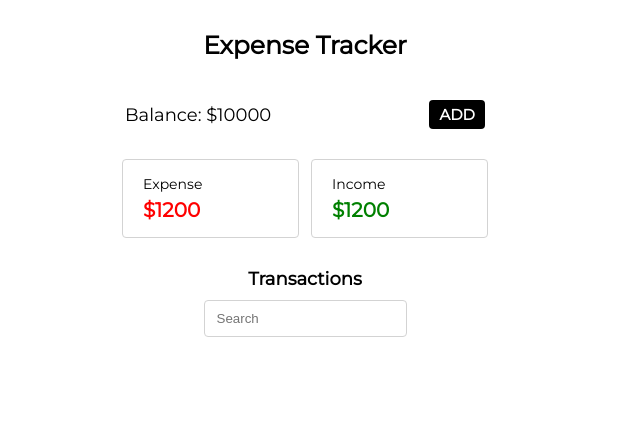
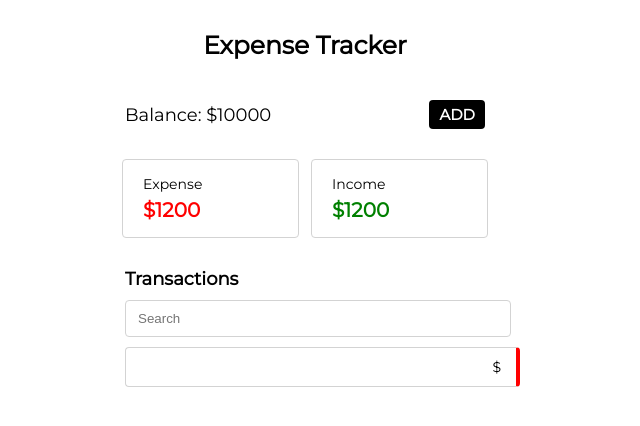
Before and after one commit to raffay2001/EXPENSE-TRACKER-APPLICATION, a React (Create React App) app: page / in a window 1280 px wide. Both pictures are taken after a click on the element "Add Transaction". Shown: the top 426 px of the page, without its empty margins (335-975 px from the left). Built offline with nearby package versions, Linux system fonts and the light colour scheme.

Commit message:
Work on the Transaction Component I

```diff
--- a/src/modules/home/OverviewComponent.js
+++ b/src/modules/home/OverviewComponent.js
@@ -101,7 +101,7 @@ const AddTransactionView = ({ toggleAddTxn, updateTransactions }) => {
     }, []);
 
     const addTransaction = () => {
-        console.log({ amount: Number(amount), desc, type });
+        console.log({ amount: Number(amount), desc, type, id: Date.now() });
         toggleAddTxn(prevState => !prevState);
         updateTransactions({ amount, desc, type });
     }
--- a/src/modules/home/TransactionComponent.js
+++ b/src/modules/home/TransactionComponent.js
@@ -4,7 +4,7 @@ import styled from 'styled-components';
 const Container = styled.div`
     display: flex;
     flex-direction: column;
-    align-items: center;
+    align-items: flex-start;
     gap: 10px;
     font-family: 'Montserrat';
     font-size: 18px;
@@ -15,15 +15,33 @@ const Container = styled.div`
         padding: 10px 12px;
         border-radius: 4px;
         border: 1px solid lightgray;
+        width: 100%;
     }
     & input:focus {
         border: 1px solid black;
     }
 `;
 
+const Cell = styled.div`
+    display: flex;
+    flex-direction: row;
+    padding: 10px 15px;
+    font-size: 14px;
+    border-radius: 4px;
+    align-items: center;
+    font-weight: normal;
+    width: 100%;
+    justify-content: space-between;
+    border: 1px solid lightgray;
+    border-right: 4px solid ${(props) => (props.isExpense ? 'red' : 'green')};
+`;
+
 const TransactionCell = ({ transaction }) => {
     return (
-        <></>
+        <Cell isExpense={transaction.type === 'EXPENSE'}>
+            <span>{transaction.desc}</span>
+            <span>${transaction.amount}</span>
+        </Cell>
     );
 }
 
@@ -36,7 +54,7 @@ const TransactionComponent = ({ transactions }) => {
                 placeholder='Search'
             />
             {
-                transactions.length ? transactions.map((transaction) => <TransactionCell transaction={transaction} />) : ''
+                transactions.length ? transactions.map((transaction) => <TransactionCell transaction={transaction} key={transaction.id} />) : ''
             }
 
         </Container>
--- a/src/modules/home/index.js
+++ b/src/modules/home/index.js
@@ -1,4 +1,5 @@
 import React, { useState } from "react";
+import { useEffect } from "react";
 import styled from "styled-components";
 import OverviewComponent from "./OverviewComponent";
 import TransactionComponent from "./TransactionComponent";
@@ -15,13 +16,31 @@ const Container = styled.div`
 
 const HomeComponent = (props) => {
     const [transactions, setTransactions] = useState([]);
+    const [expense, setExpense] = useState(0);
+    const [income, setIncome] = useState(0);
     const updateTransactions = (payload) => {
         setTransactions([...transactions, payload]);
     }
+
+
+    useEffect(() => {
+        let expense = 0;
+        let income = 0;
+        transactions.map(
+            (transaction) => {
+                transaction.type === 'EXPENSE'
+                    ? expense += transaction.amount
+                    : income += transaction.amount
+            }
+        );
+        setExpense(expense);
+        setIncome(income);
+    }, [transactions]);
+
     return (
         <Container>
-            <OverviewComponent updateTransactions={updateTransactions} />
-            <TransactionComponent transactions={transactions}/>
+            <OverviewComponent updateTransactions={updateTransactions} expense={expense} income={income}/>
+            <TransactionComponent transactions={transactions} />
         </Container>
     );
 }
```
